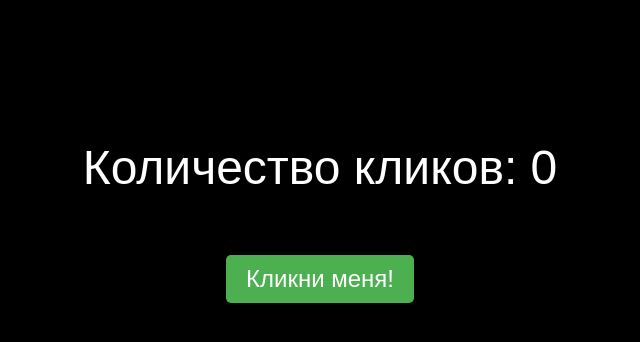
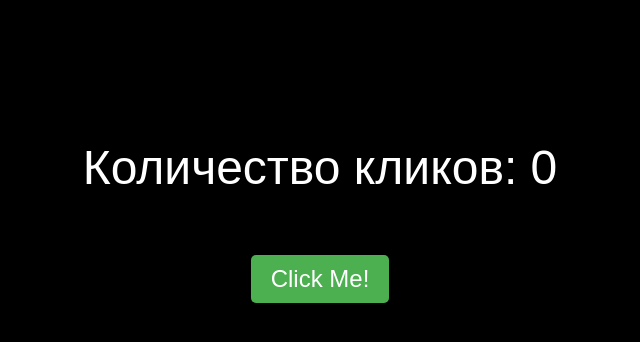
Before and after one commit to Istrimin/melomaniya, a plain HTML site: page index.html in a window 1280 px wide. Shown: the whole page, without its empty margins (320-960 px from the left). Drawn offline with Linux system fonts and the light colour scheme.

Commit message:
clear and change

```diff
--- a/index.html
+++ b/index.html
@@ -25,7 +25,7 @@
   <main>
     <div class="click-counter">
       <p>Количество кликов: <span id="click-count">0</span></p>
-      <button id="click-button">Кликни меня!</button>
+      <button id="click-button">Click Me!</button>
     </div>
   </main>
 
```
